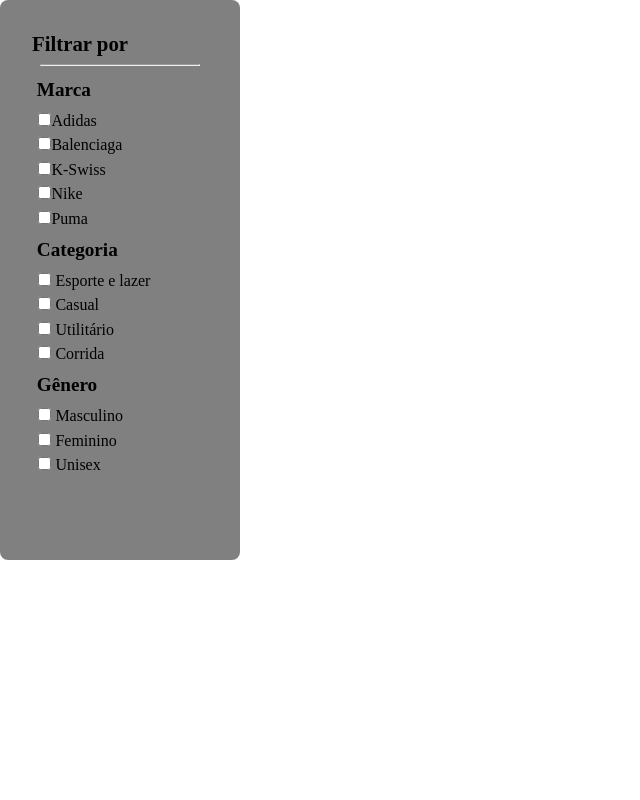
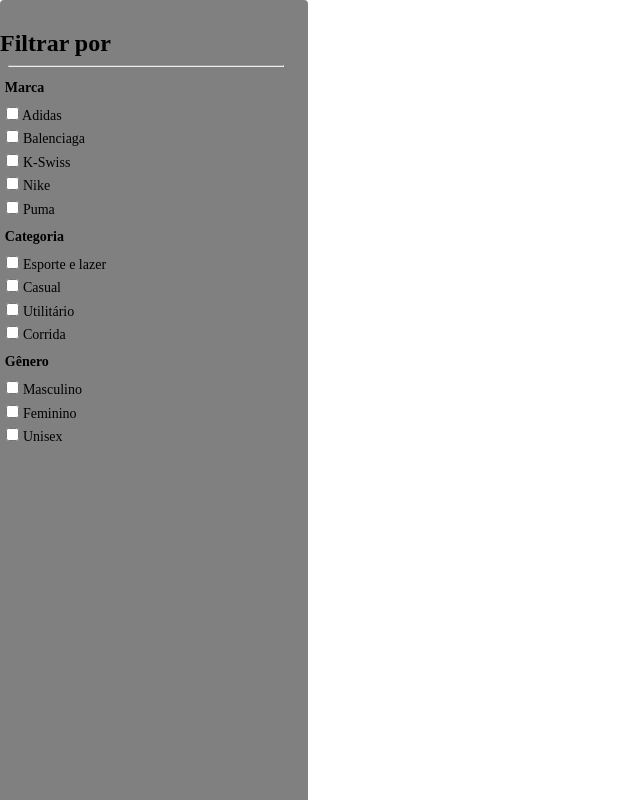
Before and after one commit to ArthurAgDuarte/projeto-final-gt, a React (Vite) app: page / in a window 1280 px wide. Shown: the top 800 px of the page, without its empty margins (0-640 px from the left). Built offline with nearby package versions, Linux system fonts and the light colour scheme.

Commit message:
mudanças

```diff
--- a/src/Components/FilterGroup/style.css
+++ b/src/Components/FilterGroup/style.css
@@ -5,10 +5,15 @@
 }
 .filter{
     background-color: gray;
-    width: 15rem;
-    height: 35rem;
-    padding: 2rem;
-    border-radius: 0.5rem;
+    width: 19.25rem;
+    height: 720rem;
+    top:20.75rem;
+    left: 6.25rem;
+    padding: 1.875rem 1rem 0 0;
+    gap: 1.25rem;
+    border-radius:4px;
+    opacity: 0rem;
+ */
 }
 
 hr{
@@ -17,13 +22,22 @@
 
 h1{
     text-align:left;
-    font-size: 1.3rem;
+    font-weight: 700;
+    font-size: 1.5rem;
 }
 
 h2{
     text-align: left;
-    font-size: 1.2rem;
+    font-size: 0.875rem;
+    font-weight: 700;
     padding: 0.3rem;
+}
+
+ul{
+    font-size: 0.875rem;
+    font-weight: 500;
+    gap: 0.625rem;
+
 }
 
 li{
--- a/src/main.jsx
+++ b/src/main.jsx
@@ -3,7 +3,7 @@
 import { createRoot } from 'react-dom/client';
 import FilterGroup from './Components/FilterGroup/FilterGroup.jsx';
 
-const marcas = ['Adidas', 'Balenciaga', 'K-Swiss', 'Nike', 'Puma'];
+const marcas = [' Adidas', ' Balenciaga', ' K-Swiss', ' Nike', ' Puma'];
 const categoria = ['Esporte e lazer', 'Casual', 'Utilitário', 'Corrida'];
 const genero = ['Masculino', 'Feminino', 'Unisex'];
 
```
